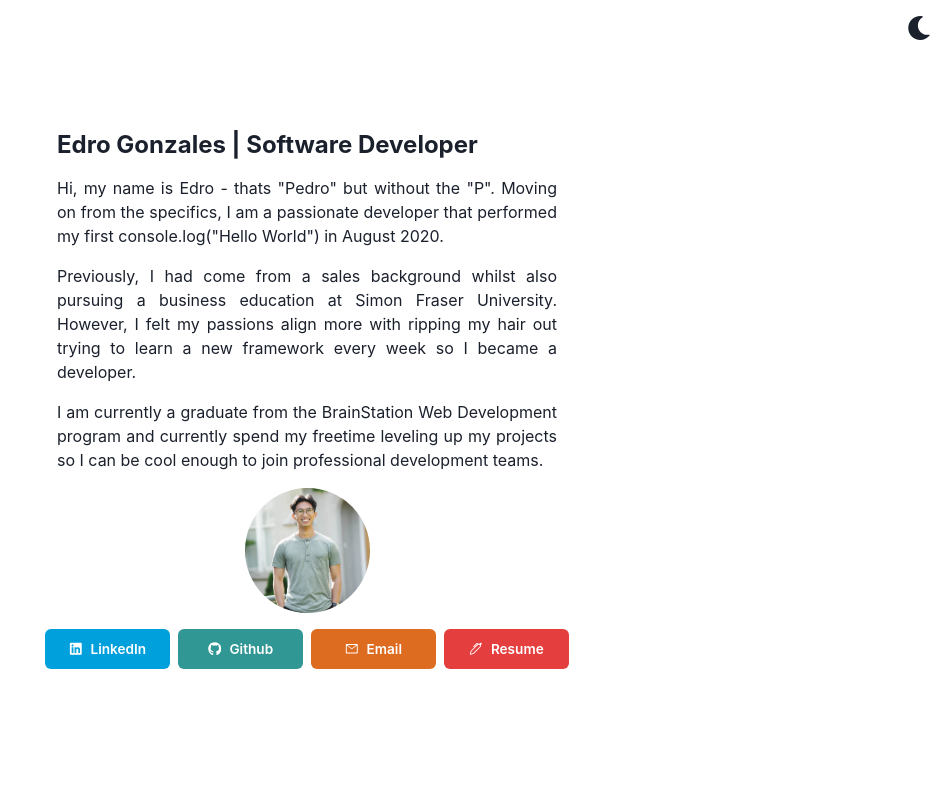
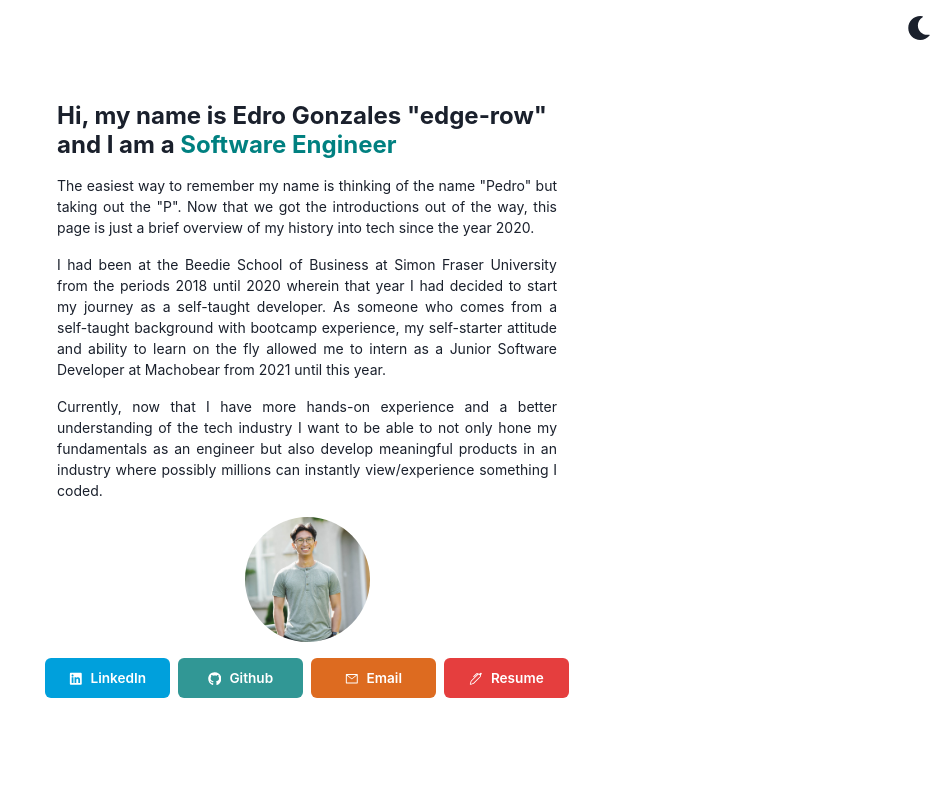
Before and after one commit to Nog-bs/portfolio-v3, a React (Create React App) app: page / in a window 1280 px wide. Shown: the top 800 px of the page, without its empty margins (333-1280 px from the left). Built offline with nearby package versions, Linux system fonts and the light colour scheme.

Commit message:
update (hero): comment out skills and projects + update hero

```diff
--- a/package.json
+++ b/package.json
@@ -22,7 +22,7 @@
     "web-vitals": "^0.2.2"
   },
   "scripts": {
-    "start": "react-scripts start",
+    "dev": "react-scripts start",
     "build": "react-scripts build",
     "test": "react-scripts test",
     "eject": "react-scripts eject"
--- a/src/App.tsx
+++ b/src/App.tsx
@@ -1,15 +1,16 @@
 import * as React from "react";
 import { ChakraProvider, theme } from "@chakra-ui/react";
 import { Hero } from "./pages/Hero";
-import { Skills } from "./pages/Skills";
-import { Projects } from "./pages/Projects";
+// import { Skills } from "./pages/Skills";
+// import { Projects } from "./pages/Projects";
 import { Footer } from "./components/Footer";
 
 export const App = () => (
     <ChakraProvider theme={theme}>
         <Hero />
-        <Skills />
-        <Projects />
+        {/* todo: update skills and project sections */}
+        {/* <Skills />
+        <Projects /> */}
         <Footer />
     </ChakraProvider>
 );
--- a/src/components/Footer.tsx
+++ b/src/components/Footer.tsx
@@ -1,5 +1,6 @@
 import { Text, Center, Flex, Link } from "@chakra-ui/react";
 import React from "react";
+import PDF from '../assets/pdf/edro-gonzales-resume.pdf'
 import { AiOutlineMail } from "react-icons/ai";
 import { BsPen } from "react-icons/bs";
 import { FaLinkedin, FaGithub } from "react-icons/fa";
@@ -7,6 +8,7 @@ import { FaLinkedin, FaGithub } from "react-icons/fa";
 interface FooterProps {}
 
 export const Footer: React.FC<FooterProps> = () => {
+    const PDFResume = PDF
     return (
         <Center
             color="black"
@@ -35,7 +37,8 @@ export const Footer: React.FC<FooterProps> = () => {
                 <Link
                     m="1"
                     target="_blank"
-                    href="https://resume.io/r/5cLy7fyZN"
+                    href={PDFResume}
+                    download="edro-gonzales-resume.pdf"
                 >
                     <BsPen fontSize="1.5rem" />
                 </Link>
--- a/src/components/ParagraphContainer.tsx
+++ b/src/components/ParagraphContainer.tsx
@@ -10,7 +10,7 @@ export const ParagraphContainer: React.FC<ParagraphContainerProps> = ({
 }) => {
     return (
         <Text
-            fontSize={{ base: "xs", md: "md", lg: "md" }}
+            fontSize={{ base: "xs", md: "sm", lg: "sm" }}
             textAlign="justify"
             marginBottom="4"
         >
--- a/src/components/SocialButton.tsx
+++ b/src/components/SocialButton.tsx
@@ -6,6 +6,7 @@ interface SocialButtonProps {
     theme: string;
     link: string;
     text: string;
+    download?: string,
     Icon: IconType;
 }
 
@@ -13,6 +14,7 @@ export const SocialButton: React.FC<SocialButtonProps> = ({
     theme,
     link,
     text,
+    download,
     Icon,
 }) => {
     return (
@@ -21,6 +23,7 @@ export const SocialButton: React.FC<SocialButtonProps> = ({
             target="_blank"
             rel="noreferrer"
             href={link}
+            download={download}
         >
             <Button
                 fontSize={{ base: "0.65rem", md: "0.85rem", xl: "0.85rem" }}
--- a/src/globals.d.ts
+++ b/src/globals.d.ts
@@ -1 +1,2 @@
 declare module "*.png";
+declare module "*.pdf";
--- a/src/pages/Hero.tsx
+++ b/src/pages/Hero.tsx
@@ -1,6 +1,7 @@
-import { Image, HStack, Box } from "@chakra-ui/react";
+import { Image, HStack, Box, Text } from "@chakra-ui/react";
 import React from "react";
 import profileImage from "../assets/images/standing-pic edit.jpg";
+import PDFResume from '../assets/pdf/edro-gonzales-resume.pdf'
 import { FaGithub, FaLinkedin } from "react-icons/fa";
 import { AiOutlineMail } from "react-icons/ai";
 import { BsPen } from "react-icons/bs";
@@ -10,15 +11,13 @@ import { SocialButton } from "../components/SocialButton";
 import { TopHeader } from "../components/TopHeader";
 import { ColorModeSwitcher } from "../components/ColorModeSwitcher";
 
-interface HeroProps {}
-
-export const Hero: React.FC<HeroProps> = () => {
+export const Hero: React.FC = () => {
+    const PDFLink = PDFResume
     return (
         <Layout>
-            <TopHeader>Edro Gonzales | Software Developer</TopHeader>
-            <ParagraphContainer text='Hi, my name is Edro - thats "Pedro" but without the "P". Moving on from the specifics, I am a passionate developer that performed my first console.log("Hello World") in August 2020.' />
-            <ParagraphContainer text="Previously, I had come from a sales background whilst also pursuing a business education at Simon Fraser University. However, I felt my passions align more with ripping my hair out trying to learn a new framework every week so I became a developer." />
-            <ParagraphContainer text="I am currently a graduate from the BrainStation Web Development program and currently spend my freetime leveling up my projects so I can be cool enough to join professional development teams." />
+            <TopHeader>Hi, my name is Edro Gonzales "edge-row" and I am a <Text as="span" color="teal">Software Engineer</Text></TopHeader>
+            <ParagraphContainer text='The easiest way to remember my name is thinking of the name "Pedro" but taking out the "P". Now that we got the introductions out of the way, this page is just a brief overview of my history into tech since the year 2020.' />
+            <ParagraphContainer text="I had been at the Beedie School of Business at Simon Fraser University from the periods 2018 until 2020 wherein that year I had decided to start my journey as a self-taught developer. As someone who comes from a self-taught background with bootcamp experience, my self-starter attitude and ability to learn on the fly allowed me to intern as a Junior Software Developer at Machobear from 2021 until this year." /> <ParagraphContainer text="Currently, now that I have more hands-on experience and a better understanding of the tech industry I want to be able to not only hone my fundamentals as an engineer but also develop meaningful products in an industry where possibly millions can instantly view/experience something I coded." />
             <Image
                 margin="auto"
                 borderRadius="full"
@@ -47,7 +46,8 @@ export const Hero: React.FC<HeroProps> = () => {
                     theme="orange"
                 />
                 <SocialButton
-                    link="https://resume.io/r/5cLy7fyZN"
+                    link={PDFLink}
+                    download="edro-gonzales-resume.pdf"
                     text="Resume"
                     Icon={BsPen}
                     theme="red"
```
Also changed, not shown: 1 other file (tests, documents, lock files or other folders).
